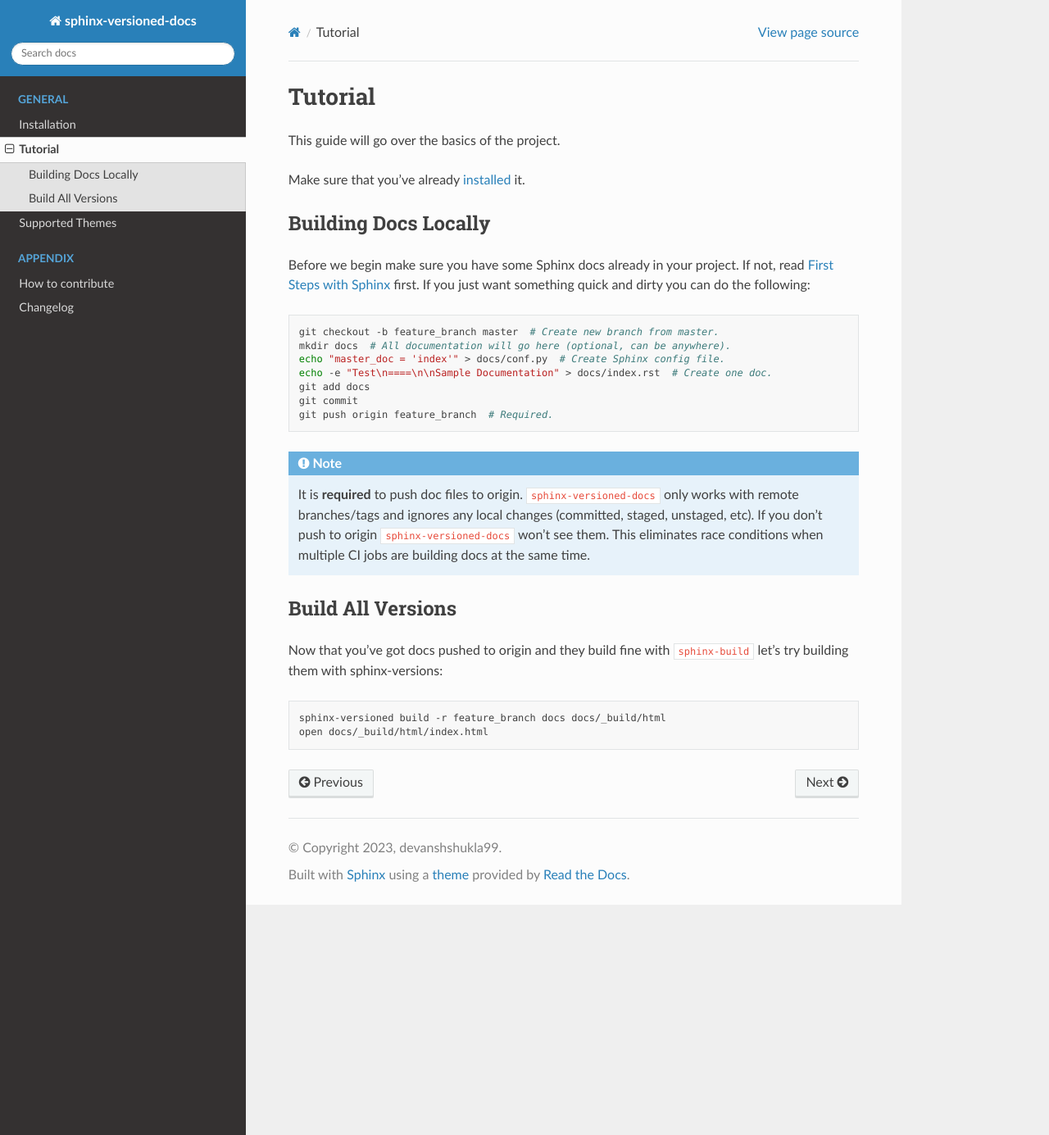
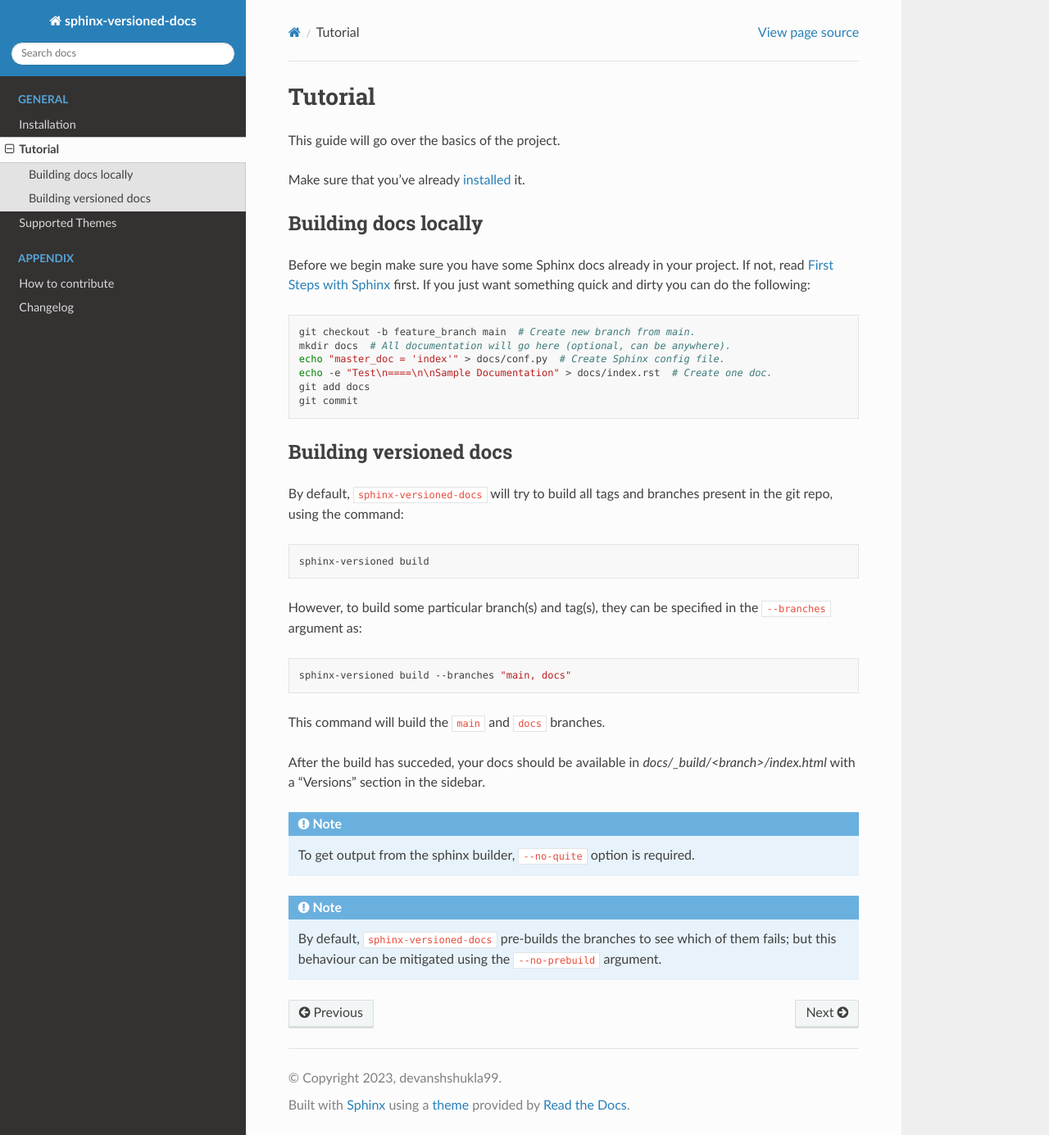
Before and after one commit to devanshshukla99/sphinx-versioned-docs, a Sphinx documentation site: the page built from docs/tutorial.rst, in a window 1280 px wide and 1385 px high. Shown: the whole window at 82% size. Built offline with Sphinx 7.4.7 and the Read the Docs theme 2.0.0, drawn with Linux system fonts in a browser that asks for light colours.

Commit message:
update docs

```diff
--- a/docs/contributing.rst
+++ b/docs/contributing.rst
@@ -15,8 +15,8 @@
 
    python -m pip install -e .[all]
 
-Build and upload a new version of sphinx-versions
-=================================================
+Build and upload a new version of sphinx-versioned-docs
+=======================================================
 
 Update the README.rst
 ---------------------
@@ -40,4 +40,4 @@
 
    twine upload dist/*
 
-After this command, your package is available on  https://pypi.org. Anyone can install it using `pip install sphinx-versions`.
+After this command, your package is available on  https://pypi.org. Anyone can install it using `pip install sphinx-versioned-docs`.
--- a/docs/index.rst
+++ b/docs/index.rst
@@ -5,10 +5,11 @@
 A Sphinx extension that lets you build Sphinx docs for all versions of your project without needing special hosting
 services.
 
+.. include:: ../README.rst
+
 Project Links
 =============
 
-* Documentation: https://sphinx-versioned-docs.readthedocs.io/en/latest/
 * Source code: https://github.com/devanshshukla99/sphinx-versioned-docs
 
 .. toctree::
--- a/docs/tutorial.rst
+++ b/docs/tutorial.rst
@@ -9,7 +9,7 @@
 Make sure that you've already :ref:`installed <install>` it.
 
 
-Building Docs Locally
+Building docs locally
 =====================
 
 Before we begin make sure you have some Sphinx docs already in your project. If not, read `First Steps with Sphinx <http://www.sphinx-doc.org/en/stable/tutorial.html>`_ first. If you just want something quick
@@ -17,44 +17,37 @@
 
 .. code-block:: bash
 
-    git checkout -b feature_branch master  # Create new branch from master.
+    git checkout -b feature_branch main  # Create new branch from main.
     mkdir docs  # All documentation will go here (optional, can be anywhere).
     echo "master_doc = 'index'" > docs/conf.py  # Create Sphinx config file.
     echo -e "Test\n====\n\nSample Documentation" > docs/index.rst  # Create one doc.
     git add docs
     git commit
-    git push origin feature_branch  # Required.
+
+
+Building versioned docs
+=======================
+
+By default, ``sphinx-versioned-docs`` will try to build all tags and branches present in the git repo, using the command:
+
+.. code-block:: bash
+
+    sphinx-versioned build
+
+However, to build some particular branch(s) and tag(s), they can be specified in the ``--branches`` argument as:
+
+.. code-block:: bash
+
+    sphinx-versioned build --branches "main, docs"
+
+This command will build the ``main`` and ``docs`` branches.
+
+After the build has succeded, your docs should be available in `docs/_build/<branch>/index.html` with a "Versions" section in the sidebar.
 
 .. note::
 
-    It is **required** to push doc files to origin. ``sphinx-versioned-docs`` only works with remote branches/tags and ignores any
-    local changes (committed, staged, unstaged, etc). If you don't push to origin ``sphinx-versioned-docs`` won't see them. This
-    eliminates race conditions when multiple CI jobs are building docs at the same time.
+    To get output from the sphinx builder, ``--no-quite`` option is required.
 
-.. _build-all-versions:
+.. note::
 
-Build All Versions
-==================
-
-Now that you've got docs pushed to origin and they build fine with ``sphinx-build`` let's try building them with
-sphinx-versions:
-
-.. code-block:: bash
-
-    sphinx-versioned build -r feature_branch docs docs/_build/html
-    open docs/_build/html/index.html
-
-.. More information about all of the options can be found at :ref:`settings` or by running with ``--help`` but just for
-.. convenience:
-
-.. * ``-r feature_branch`` tells the program to build our newly created/pushed branch at the root of the "html" directory.
-..   We do this assuming there are no docs in master yet. Otherwise you can omit this argument.
-.. * ``docs/_build/html`` is the destination directory that holds generated HTML files.
-.. * The final ``docs`` argument is the directory where we put our RST files in, relative to the git root (e.g. if you
-..   clone your repo to another directory, that would be the git root directory). You can add more relative paths if you've
-..   moved the location of your RST files between different branches/tags.
-
-.. The command should have worked and your docs should be available in `docs/_build/html/index.html` with a "Versions"
-.. section in the sidebar.
-
-.. .. note:: You can add a `-P pdf-file-name.pdf` option to also generate a pdf of all versions of your documentation
+    By default, ``sphinx-versioned-docs`` pre-builds the branches to see which of them fails; but this behaviour can be mitigated using the ``--no-prebuild`` argument.
--- a/setup.cfg
+++ b/setup.cfg
@@ -34,6 +34,7 @@
     setuptools>=66.0.0
     sphinx>=4.6.0
     typer>=0.9.0
+    rich
 
 
 [options.packages.find]
```
Also changed, not shown: README.rst (+23 -3 lines), docs/install.rst (+8 -1 lines), docs/themes.rst (+11 -35 lines), docs/screenshots/alabaster.png (deleted), docs/screenshots/bizstyle.png (deleted), docs/screenshots/classic.png (deleted), docs/screenshots/nature.png (deleted), docs/screenshots/pyramid.png (deleted), docs/screenshots/sphinx_rtd_theme.png (deleted), docs/screenshots/sphinx_rtd_theme_banner_dev.png (deleted), docs/screenshots/sphinx_rtd_theme_banner_nourl.png (deleted), docs/screenshots/sphinx_rtd_theme_banner_old.png (deleted), docs/screenshots/sphinxdoc.png (deleted), docs/screenshots/traditional.png (deleted).
